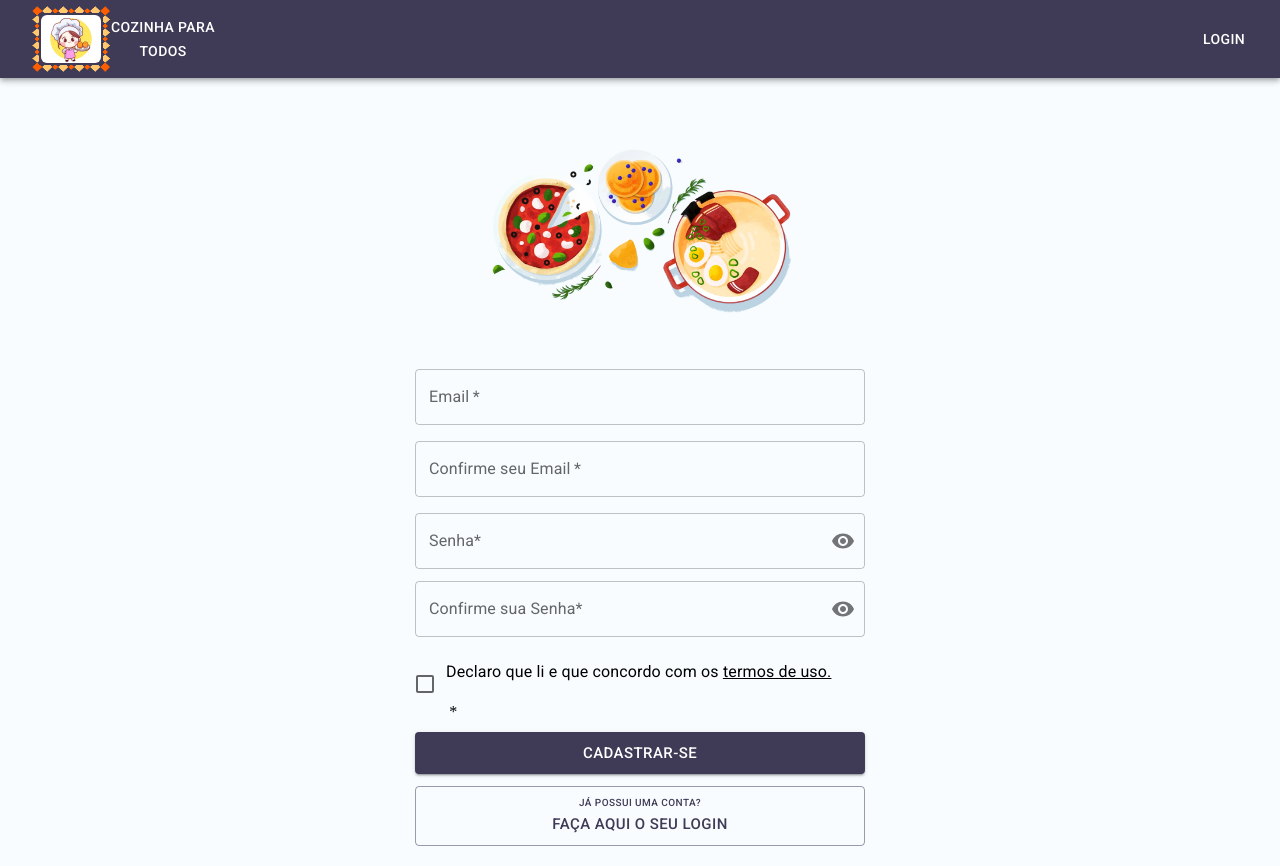
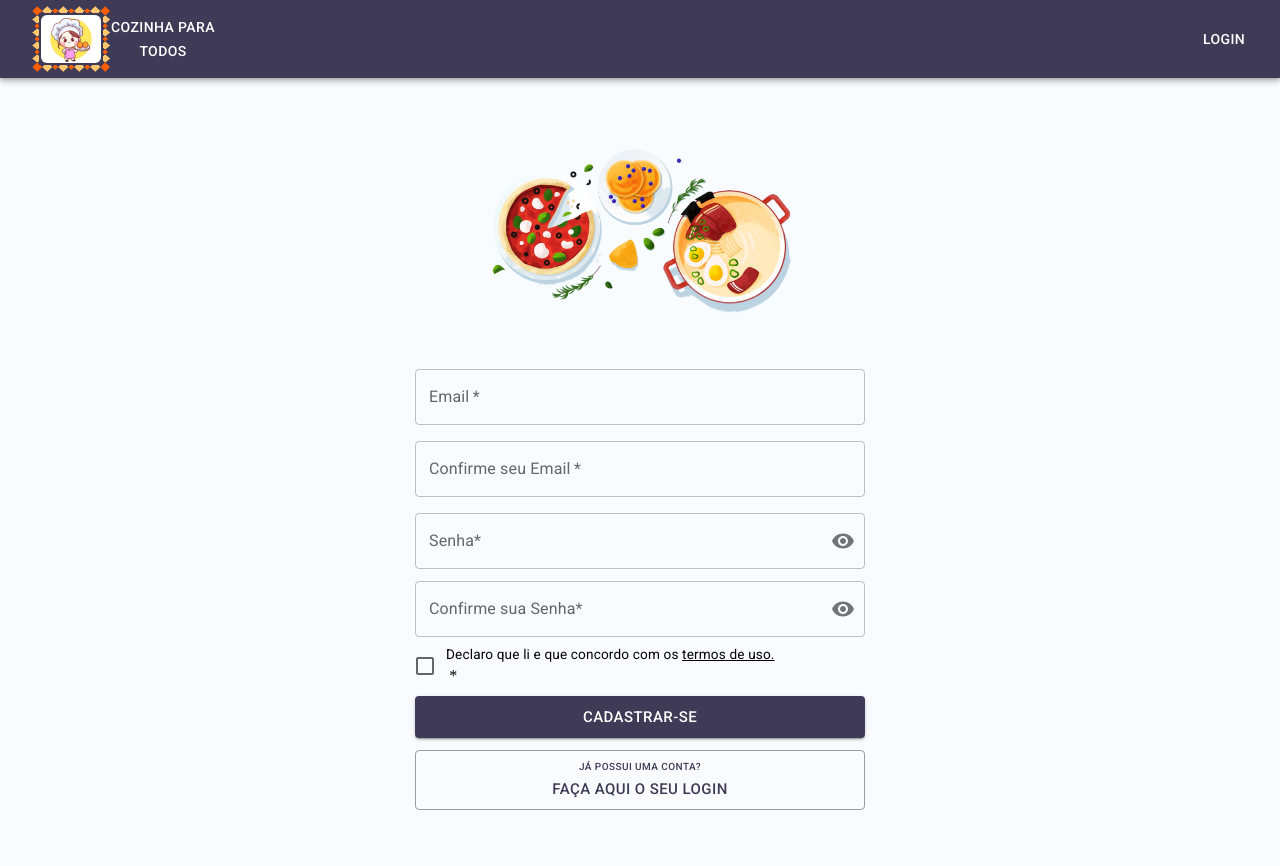
Before and after one commit to Heber-Dsouza/ProjetoCozinhaParaTodos, a React (Create React App) app in the folder cozinha/: page /cadastrar in a window 1280 px wide. After the commit the page ends 830 px from the top, so only its background shows below. Built offline with nearby package versions, Linux system fonts and the light colour scheme.

Commit message:
Página de cadastro finalizada.

```diff
--- a/cozinha/src/pages/SignupPage/SignupForm.js
+++ b/cozinha/src/pages/SignupPage/SignupForm.js
@@ -14,9 +14,10 @@ import Visibility from '@mui/icons-material/Visibility';
 import VisibilityOff from '@mui/icons-material/VisibilityOff';
 import { InputContainer, CustomButton, CustomButtonLogin, CustomFormHelperText, TermsLink } from './styled'
 import Checkbox from '@mui/material/Checkbox'
-import FormControlLabel from '@mui/material/FormControlLabel';
 import FormHelperText from '@mui/material/FormHelperText'
 import FormGroup from '@mui/material/FormGroup'
+import FormControlLabel from '@mui/material/FormControlLabel';
+
 
 const SignupForm = () => {
 
@@ -149,12 +150,9 @@ const SignupForm = () => {
           <CustomFormHelperText>{errorPassword.password && errorPassword.messagePassword}</CustomFormHelperText>
         </FormControl>
 
-        <FormControl >
           <FormControlLabel
             control={<Checkbox required />}
-            label={<p>Declaro que li e que concordo com os <TermsLink
-            onClick={() => goToTermsPage(navigate)}>termos de uso.</TermsLink></p>} />
-        </FormControl>
+            label={<TermsLink>Declaro que li e que concordo com os <span onClick={() => goToTermsPage(navigate)}>termos de uso.</span></TermsLink>} />
 
         <CustomButtonLogin
           type={"submit"}
--- a/cozinha/src/pages/SignupPage/styled.js
+++ b/cozinha/src/pages/SignupPage/styled.js
@@ -2,6 +2,7 @@ import styled from '@emotion/styled';
 
 import { Button } from '@mui/material'
 import { FormHelperText } from '@mui/material';
+
 
 export const Welcome = styled.h1`
   margin: 0;
@@ -15,7 +16,7 @@ export const ScreenContainer = styled.div`
   margin-top: 3.5vh;
 `
 export const SlideImg = styled.img`
-  width: 40vw;
+  width: 35vw;
   max-width: 350px;
 `
 export const InputContainer = styled.div`
@@ -40,9 +41,14 @@ export const CustomButtonLogin = styled(Button)`
 export const CustomFormHelperText = styled(FormHelperText)`
   color: red;
 `
-export const TermsLink = styled.span`
-  text-decoration: underline;
-    :hover{
-      color: purple
-    }
+export const TermsLink = styled.p`
+  margin: 0;
+  font-size: 0.85em;
+    span{
+      text-decoration: underline;
+      margin: 0;
+        :hover{
+          color: purple
+        }
+  }
 `
```
